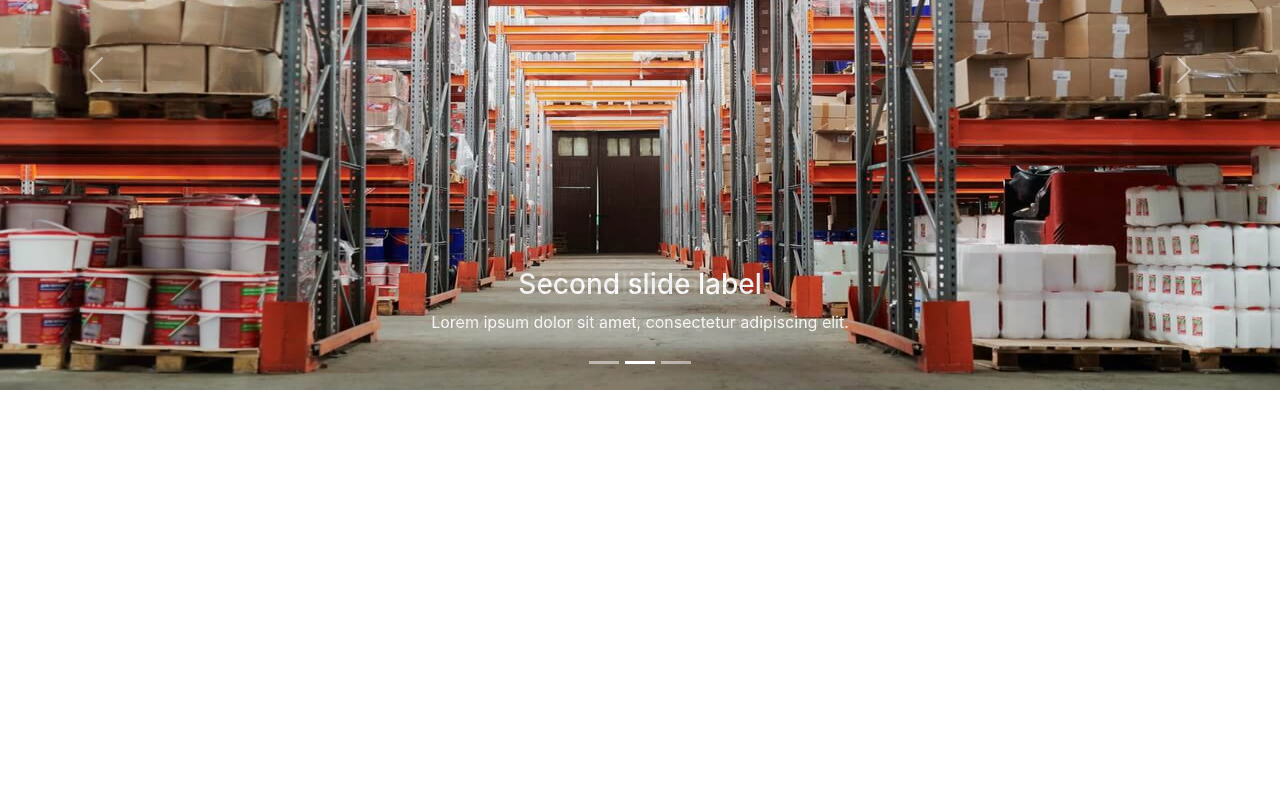
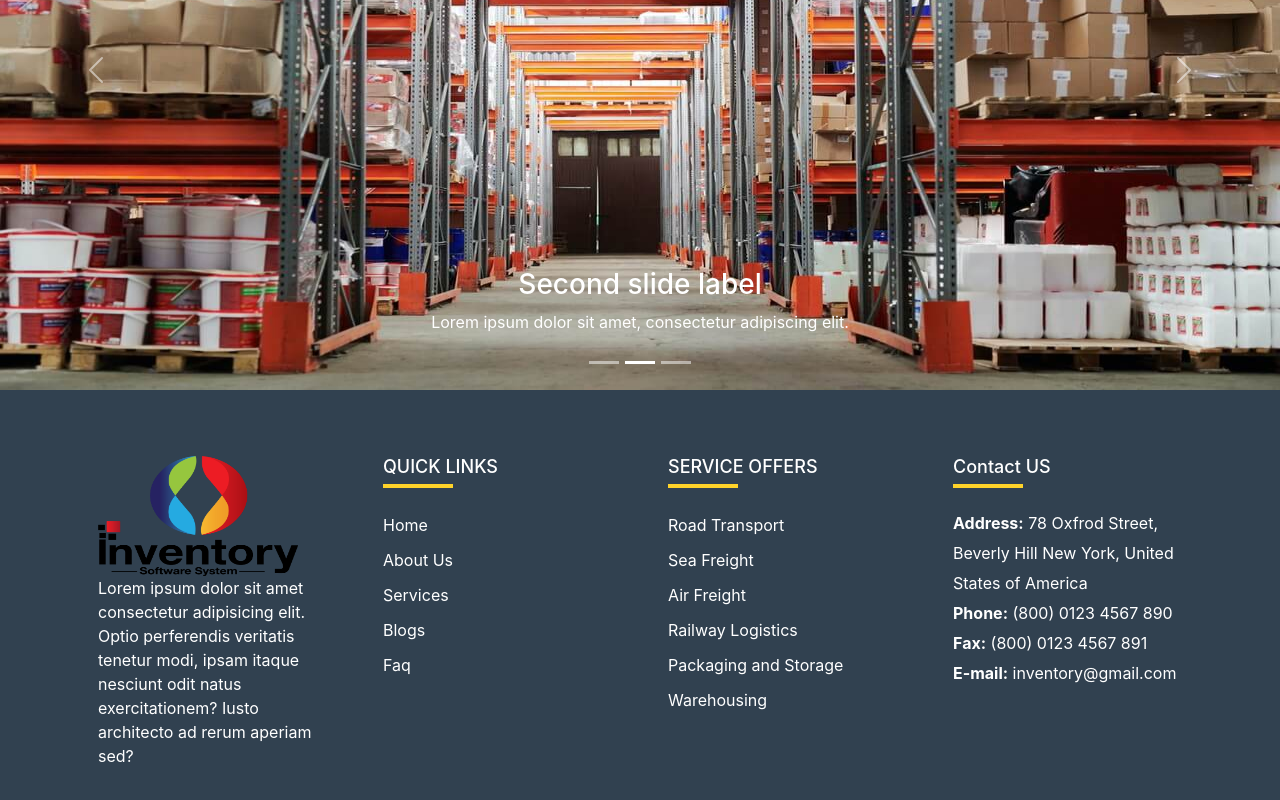
Before and after one commit to ambishalsaha01/warehouse-management-client-side-11, a React (Create React App) app: page / in a window 1280 px wide. Shown: the part 336-1136 px from the top of the page. Before the commit the page ends 800 px from the top, so only its background shows below. Built offline with nearby package versions, Linux system fonts and the light colour scheme; no server answers.

Commit message:
implement footer section

```diff
--- a/src/App.css
+++ b/src/App.css
@@ -1,6 +1,6 @@
-.App {
+/* .App {
   text-align: center;
-}
+} */
 
 .App-logo {
   height: 40vmin;
--- a/src/App.js
+++ b/src/App.js
@@ -1,6 +1,7 @@
 import { Route, Routes } from 'react-router-dom';
 import './App.css';
 import Home from './Pages/Home/Home/Home';
+import Footer from './Pages/Shared/Footer/Footer';
 import Header from './Pages/Shared/Header/Header';
 
 function App() {
@@ -10,6 +11,7 @@ function App() {
       <Routes>
         <Route path='/' element={<Home></Home>}></Route>
       </Routes>
+      <Footer></Footer>
     </div>
   );
 }
--- /dev/null
+++ b/src/Pages/Shared/Footer/Footer.css
@@ -0,0 +1,47 @@
+.footer-container{
+    background-color: #314150;
+    padding: 50px 0;
+    color: #fff;
+}
+
+.footer-container img{
+    width: 200px;
+    height: 120px;
+}
+
+.footer-title{
+    font-size: 18px;
+    position: relative;
+    margin-bottom: 30px;
+}
+.footer-title::after{
+    content: '';
+    position: absolute;
+    left: 0;
+    bottom: -10px;
+    width: 70px;
+    height: 4px;
+    background-color: #ffd32a;
+}
+
+.footer-container ul{
+    list-style: none;
+    margin: 0;
+    padding: 0;
+}
+
+.footer-container .quick-link ul li a,
+.footer-container .services-offer ul li a{
+    text-decoration: none;
+    color: #fff;
+    line-height: 35px;
+}
+
+.footer-container .quick-link li,
+.footer-container .services-offer li{
+    list-style: none;
+}
+
+.footer-container .contact-item ul li{
+    line-height: 30px;
+}
--- /dev/null
+++ b/src/Pages/Shared/Footer/Footer.js
@@ -0,0 +1,65 @@
+import React from 'react';
+import { Link } from 'react-router-dom';
+import logo from '../../../images/logo.png';
+import './Footer.css'
+
+const Footer = () => {
+    return (
+        <div className='footer-container'>
+            <div class="container">
+                <div class="row gy-3">
+                    <div class="col-3">
+                        <div class="p-3">
+                            <img src={logo} alt="footer-logo" />
+                            <p>Lorem ipsum dolor sit amet consectetur adipisicing elit. Optio perferendis veritatis tenetur modi, ipsam itaque nesciunt odit natus exercitationem? Iusto architecto ad rerum aperiam sed?</p>
+                        </div>
+                    </div>
+                    <div class="col-3">
+                        <div class="p-3">
+                            <h3 className='footer-title'>QUICK LINKS</h3>
+                            <div className="quick-link">
+                                <ul>
+                                    <li><Link to="/">Home</Link></li>
+                                    <li><Link to="/">About Us</Link></li>
+                                    <li><Link to="/">Services</Link></li>
+                                    <li><Link to="/">Blogs</Link></li>
+                                    <li><Link to="/">Faq</Link></li>
+                                </ul>
+                            </div>
+                        </div>
+                    </div>
+                    <div class="col-3">
+                        <div class="p-3">
+                            <h3 className='footer-title'>SERVICE OFFERS</h3>
+                            <div className="services-offer">
+                                <ul>
+                                    <li><Link to="/">Road Transport</Link></li>
+                                    <li><Link to="/">Sea Freight</Link></li>
+                                    <li><Link to="/">Air Freight</Link></li>
+                                    <li><Link to="/">Railway Logistics</Link></li>
+                                    <li><Link to="/">Packaging and Storage</Link></li>
+                                    <li><Link to="/">Warehousing</Link></li>
+                                </ul>
+                            </div>
+                        </div>
+                    </div>
+                    <div class="col-3">
+                        <div class="p-3">
+                            <h3 className='footer-title'>Contact US</h3>
+                            <address className='contact-item'>
+                                <ul>
+                                    <li><strong>Address:</strong> 78 Oxfrod Street, Beverly Hill New York,  United States of America</li>
+                                    <li><strong>Phone:</strong>  (800) 0123 4567 890</li>
+                                    <li><strong>Fax:</strong>  (800) 0123 4567 891</li>
+                                    <li><strong>E-mail:</strong>  inventory@gmail.com</li>
+                                </ul>
+                            </address>
+                        </div>
+                    </div>
+                </div>
+            </div>
+        </div>
+    );
+};
+
+export default Footer;
```
